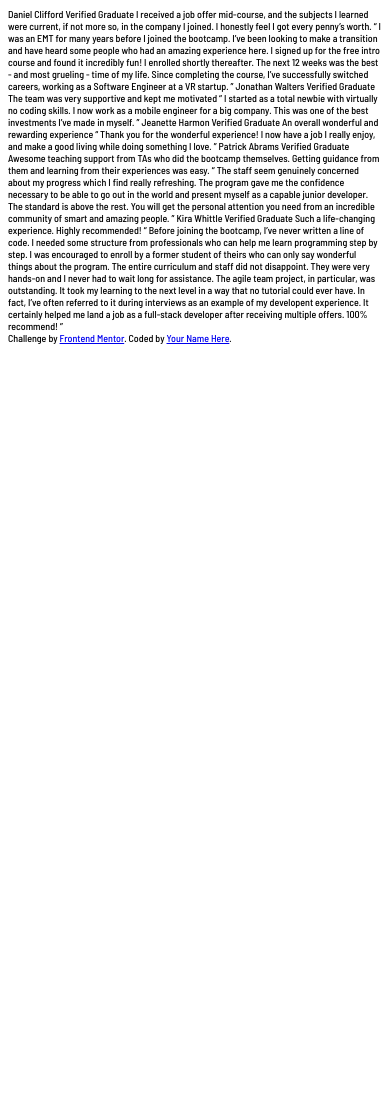
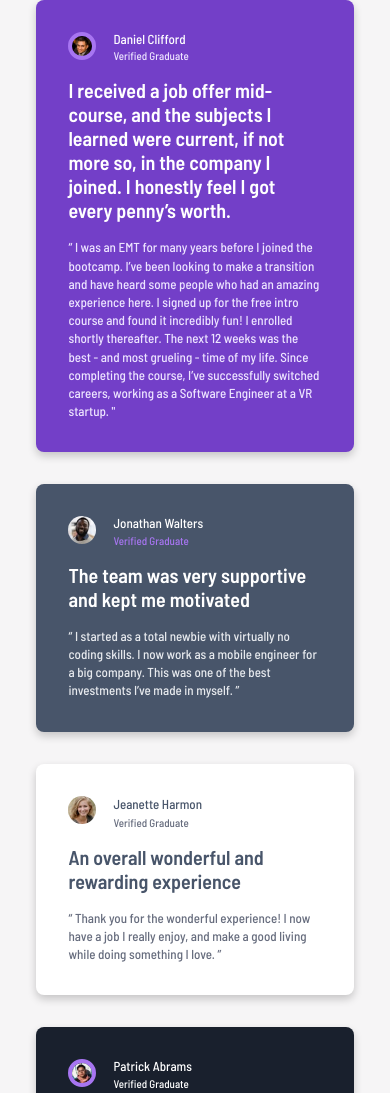
Before and after one commit to chrisdzasc/Testimonial-Grid-Section, a plain HTML site: page index.html in a window 390 px wide. Shown: the top 1093 px of the page. Before the commit the page ends 844 px from the top, so only its background shows below. Drawn offline with Linux system fonts and the light colour scheme.

Commit message:
Mobile Version Done

```diff
--- a/css/styles.css
+++ b/css/styles.css
@@ -15,14 +15,172 @@
 
 html {
     font-size: 62.5%; /* 10 pixels = 1rem */
+    box-sizing: border-box;
+    height: 100%;
 }
 
 *, *::before, *::after {
-    /* margin: 0;
+    margin: 0;
     padding: 0;
-    box-sizing: border-box; */
+    box-sizing: border-box;
 }
 
 body {
     font-family: "Barlow Semi Condensed", sans-serif;
+    background-color: #F6F5F6;
+    min-height: 100vh;
+    display: flex;
+    justify-content: center;
+    align-items: center;
+    margin: 0;
 }
+
+.content {
+    display: grid;
+    gap: 3.2rem;
+    width: 81.3%;
+    margin: 0 auto;
+}
+
+.section {
+    padding: 3.2rem;
+    display: flex;
+    flex-direction: column;
+    gap: 1.6rem;
+    border-radius: .8rem;
+    box-shadow: 0px 4px 8px rgba(0, 0, 0, 0.2);
+}
+
+.section-01 {
+    background-color: var(--purple500);
+}
+
+.section-02 {
+    background-color: var(--grey500);
+}
+
+.section-03 {
+    background-color: var(--white);
+}
+
+.section-04 {
+    background-color: var(--darkBlue);
+}
+
+.section-05 {
+    background-color: var(--white);
+}
+
+.profile {
+    display: flex;
+    gap: 1.7rem;
+}
+
+.image-fluid {
+    border: .4rem solid var(--purple300);
+    border-radius: 100%;
+    width: 2.8rem;
+    height: 2.8rem;
+    overflow: hidden;
+}
+
+.image-fluid-02,
+.image-fluid-03,
+.image-fluid-05 {
+    border: none;
+}
+
+.image-fluid img,
+.image-fluid source {
+    width: 100%;
+    height: 100%;
+    object-fit: cover;
+}
+
+.person {
+    display: flex;
+    flex-direction: column;
+    gap: .4rem;
+}
+
+.name {
+    font-size: 1.3rem;
+    font-weight: 500;
+    line-height: 110%;
+    color: var(--white);
+}
+
+.name-03 {
+    color: var(--grey500);
+    line-height: 130%;
+}
+
+.name-05 {
+    color: var(--grey500);
+    line-height: 130%;
+}
+
+.graduate {
+    font-size: 1.1rem;
+    font-weight: 500;
+    line-height: 110%;
+    color: var(--purple50);
+}
+
+.graduate-02 {
+    color: var(--purple300);
+}
+
+.graduate-03 {
+    color: var(--grey400);
+}
+
+.graduate-04 {
+    color: var(--white);
+}
+
+.graduate-05 {
+    color: var(--grey500);
+}
+
+.quote {
+    font-size: 2rem;
+    font-weight: 600;
+    line-height: 120%;
+    color: var(--white);
+}
+
+.quote-03 {
+    color: var(--grey500);
+}
+
+.quote-04 {
+    color: var(--grey200);
+}
+
+.quote-05 {
+    color: var(--grey500);
+}
+
+.description {
+    font-size: 1.3rem;
+    font-weight: 500;
+    line-height: 140%;
+    color: var(--purple50);
+}
+
+.description-02 {
+    color: var(--grey100);
+}
+
+.description-03 {
+    color: var(--grey400);
+}
+
+.description-04 {
+    color: var(--grey100);
+}
+
+.description-05 {
+    color: var(--grey400);
+}
--- a/index.html
+++ b/index.html
@@ -22,62 +22,96 @@
 
 </head>
 <body>
-  Daniel Clifford
-  Verified Graduate
 
-  I received a job offer mid-course, and the subjects I learned were current, if not more so,
-  in the company I joined. I honestly feel I got every penny’s worth.
+  <main class="content">
 
-  “ I was an EMT for many years before I joined the bootcamp. I’ve been looking to make a
-  transition and have heard some people who had an amazing experience here. I signed up
-  for the free intro course and found it incredibly fun! I enrolled shortly thereafter.
-  The next 12 weeks was the best - and most grueling - time of my life. Since completing
-  the course, I’ve successfully switched careers, working as a Software Engineer at a VR startup. ”
+    <section class="section section-01">
+      <div class="profile">
+        <picture class="image-fluid">
+          <source srcset="images/image-daniel.jpg">
+          <img src="images/image-daniel.jpg" alt="Daniel Picture">
+        </picture>
 
-  Jonathan Walters
-  Verified Graduate
+        <div class="person">
+          <p class="name">Daniel Clifford</p>
+          <p class="graduate">Verified Graduate</p>
+        </div>
+      </div>
 
-  The team was very supportive and kept me motivated
+        <p class="quote">I received a job offer mid-course, and the subjects I learned were current, if not more so, in the company I joined. I honestly feel I got every penny’s worth.</p>
 
-  “ I started as a total newbie with virtually no coding skills. I now work as a mobile engineer
-  for a big company. This was one of the best investments I’ve made in myself. ”
+        <p class="description">“ I was an EMT for many years before I joined the bootcamp. I’ve been looking to make a transition and have heard some people who had an amazing experience here. I signed up for the free intro course and found it incredibly fun! I enrolled shortly thereafter. The next 12 weeks was the best - and most grueling - time of my life. Since completing the course, I’ve successfully switched careers, working as a Software Engineer at a VR startup. "</p>
+    </section>
 
-  Jeanette Harmon
-  Verified Graduate
+    <section class="section section-02">
+      <div class="profile">
+        <picture class="image-fluid image-fluid-02">
+          <source srcset="images/image-jonathan.jpg">
+          <img src="images/image-jonathan.jpg" alt="Jonathan Picture">
+        </picture>
 
-  An overall wonderful and rewarding experience
+        <div class="person">
+          <p class="name">Jonathan Walters</p>
+          <p class="graduate graduate-02">Verified Graduate</p>
+        </div>
+      </div>
 
-  “ Thank you for the wonderful experience! I now have a job I really enjoy, and make a good living
-  while doing something I love. ”
+      <p class="quote">The team was very supportive and kept me motivated</p>
 
-  Patrick Abrams
-  Verified Graduate
+      <p class="description description-02">“ I started as a total newbie with virtually no coding skills. I now work as a mobile engineer for a big company. This was one of the best investments I’ve made in myself. ”</p>
+    </section>
 
-  Awesome teaching support from TAs who did the bootcamp themselves. Getting guidance from them and
-  learning from their experiences was easy.
+    <section class="section section-03">
+      <div class="profile">
+        <picture class="image-fluid image-fluid-03">
+          <source srcset="images/image-jeanette.jpg">
+          <img src="images/image-jeanette.jpg" alt="Jeanette Picture">
+        </picture>
 
-  “ The staff seem genuinely concerned about my progress which I find really refreshing. The program
-  gave me the confidence necessary to be able to go out in the world and present myself as a capable
-  junior developer. The standard is above the rest. You will get the personal attention you need from
-  an incredible community of smart and amazing people. ”
+        <div class="person">
+          <p class="name name-03">Jeanette Harmon</p>
+          <p class="graduate graduate-03">Verified Graduate</p>
+        </div>
+      </div>
 
-  Kira Whittle
-  Verified Graduate
+      <p class="quote quote-03">An overall wonderful and rewarding experience</p>
+      <p class="description description-03">“ Thank you for the wonderful experience! I now have a job I really enjoy, and make a good living while doing something I love. ”</p>
+    </section>
 
-  Such a life-changing experience. Highly recommended!
+    <section class="section section-04">
+      <div class="profile">
+        <picture class="image-fluid">
+          <source srcset="images/image-patrick.jpg">
+          <img src="images/image-patrick.jpg" alt="Patrick Picture">
+        </picture>
 
-  “ Before joining the bootcamp, I’ve never written a line of code. I needed some structure from
-  professionals who can help me learn programming step by step. I was encouraged to enroll by a former
-  student of theirs who can only say wonderful things about the program. The entire curriculum and staff
-  did not disappoint. They were very hands-on and I never had to wait long for assistance. The agile team
-  project, in particular, was outstanding. It took my learning to the next level in a way that no tutorial
-  could ever have. In fact, I’ve often referred to it during interviews as an example of my developent
-  experience. It certainly helped me land a job as a full-stack developer after receiving multiple offers.
-  100% recommend! ”
+        <div class="person">
+          <p class="name">Patrick Abrams</p>
+          <p class="graduate graduate-04">Verified Graduate</p>
+        </div>
+      </div>
 
-  <div class="attribution">
-    Challenge by <a href="https://www.frontendmentor.io?ref=challenge" target="_blank">Frontend Mentor</a>.
-    Coded by <a href="#">Your Name Here</a>.
-  </div>
+      <p class="quote quote-04">Awesome teaching support from TAs who did the bootcamp themselves. Getting guidance from them and learning from their experiences was easy.</p>
+      <p class="description description-04">“ The staff seem genuinely concerned about my progress which I find really refreshing. The program gave me the confidence necessary to be able to go out in the world and present myself as a capable junior developer. The standard is above the rest. You will get the personal attention you need from an incredible community of smart and amazing people. ”</p>
+    </section>
+
+    <section class="section section-05">
+      <div class="profile">
+        <picture class="image-fluid image-fluid-05">
+          <source srcset="images/image-kira.jpg">
+          <img src="images/image-kira.jpg" alt="Kira Picture">
+        </picture>
+
+        <div class="person">
+          <p class="name name-05">Kira Whittle</p>
+          <p class="graduate graduate-05">Verified Graduate</p>
+        </div>
+      </div>
+
+      <p class="quote quote-05">Such a life-changing experience. Highly recommended!</p>
+      <p class="description description-05">“ Before joining the bootcamp, I’ve never written a line of code. I needed some structure from professionals who can help me learn programming step by step. I was encouraged to enroll by a former student of theirs who can only say wonderful things about the program. The entire curriculum and staff did not disappoint. They were very hands-on and I never had to wait long for assistance. The agile team project, in particular, was outstanding. It took my learning to the next level in a way that no tutorial could ever have. In fact, I’ve often referred to it during interviews as an example of my developent experience. It certainly helped me land a job as a full-stack developer after receiving multiple offers. 100% recommend! ”</p>
+    </section>
+  </main>
+
 </body>
 </html>
```
